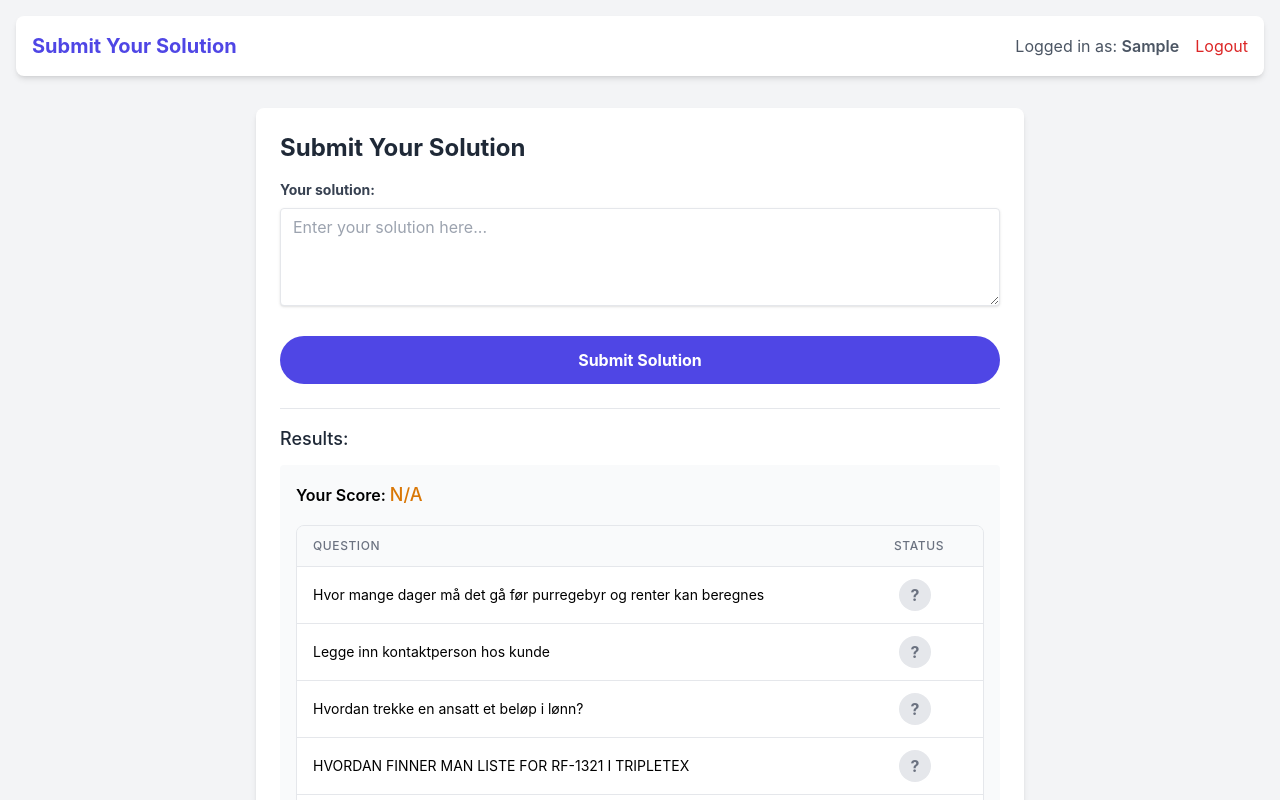
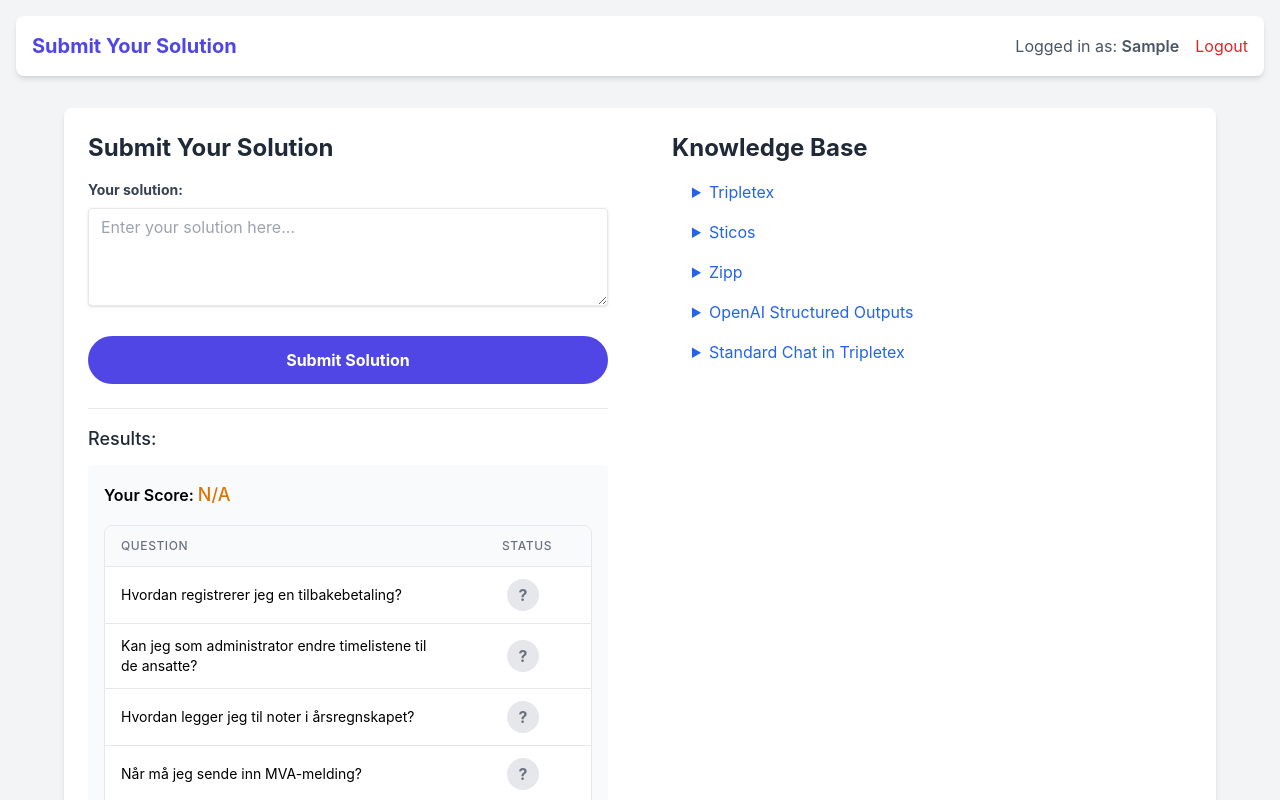
Before and after one commit to mathiaskirkerod/bedpress, a React (Create React App) app in the folder frontend/: page / in a window 1280 px wide. Both pictures are taken after typing "Sample" into the empty fields and a click on the button "Sign In". Shown: the top 800 px of the page. Built offline with nearby package versions, Linux system fonts and the light colour scheme; no server answers.

Commit message:
update frontend to be better

```diff
--- a/frontend/src/pages/SubmitPage.js
+++ b/frontend/src/pages/SubmitPage.js
@@ -5,6 +5,7 @@ import Header from '../components/Header';
 import TestItem from '../components/TestItem';
 import LoadingSpinner from '../components/loadingSpinner';
 import { submitSolution } from '../services/api';
+import chatImage from '../images/chat.png'; // Import the image
 
 const SubmitPage = () => {
   const { auth, logout } = useAuth();
@@ -12,16 +13,52 @@ const SubmitPage = () => {
   const [feedback, setFeedback] = useState(null);
   const [isSubmitting, setIsSubmitting] = useState(false);
   const [error, setError] = useState(null);
-  const [lastSubmitTime, setLastSubmitTime] = useState(null);
-  const [countdown, setCountdown] = useState(0);
   const navigate = useNavigate();
 
   const testQuestions = [
-    "Hvor mange dager må det gå før purregebyr og renter kan beregnes",
-    "Legge inn kontaktperson hos kunde",
-    "Hvordan trekke en ansatt et beløp i lønn?",
-    "HVORDAN FINNER MAN LISTE FOR RF-1321 I TRIPLETEX",
-    "Mva på konto uten avdeling"
+    'Hvordan registrerer jeg en tilbakebetaling?',
+    'Kan jeg som administrator endre timelistene til de ansatte?',
+    'Hvordan legger jeg til noter i årsregnskapet?',
+    'Når må jeg sende inn MVA-melding? ',
+    'Skal en kapitalforhøyelse regnskapsføres før den er registrert?',
+    'Hvilken momskode skal jeg bruke ved salg til utlandet?',
+    'Hvordan skattlegges personalforsikringer?',
+    'Er gaver til samarbeidspartnere regnskapsmessig og skattemessig fradragsberettiget?',
+    'Hvordan opprette MVA-melding? ',
+    'Hvordan endrer jeg e-post på en ansatt?',
+  ];
+
+  const knowledgeBase = [
+    {
+      title: "Tripletex",
+      url: "tripletex.no",
+      description: "Her er link til Tripletex.",
+      image: ""
+    },
+    {
+      title: "Sticos",
+      url: "https://www.sticos.no/",
+      description: "Her finner dere informasjon om Sticos og deres produkter. Zipp er navnet på produktet vi bruker.",
+      image: ""
+    },
+    {
+      title: "Zipp",
+      url: "https://www.sticos.no/produkter/sticos-oppslag/zipp/",
+      description: "Her finner dere informasjon om Zipp.",
+      image: ""
+    },
+    {
+      title: "OpenAI Structured Outputs",
+      url: "https://platform.openai.com/docs/guides/structured-outputs",
+      description: "Vi bruker OpenAI for å evaluere løsningene. Spesifikt structured outputs. output er da tvungen til å være [Sticos/SupportAI/Other].",
+      image: ""
+    },
+    {
+      title: "Standard Chat in Tripletex",
+      url: "",
+      description: "Standard chat in Tripletex",
+      image: chatImage // Use the imported image
+    }
   ];
 
   useEffect(() => {
@@ -40,26 +77,10 @@ const SubmitPage = () => {
     verifyAuth();
   }, [auth, logout, navigate]);
 
-  useEffect(() => {
-    let timer;
-    if (countdown > 0) {
-      timer = setInterval(() => {
-        setCountdown((prevCountdown) => prevCountdown - 1);
-      }, 1000);
-    }
-    return () => clearInterval(timer);
-  }, [countdown]);
-
   const handleSubmit = async (e) => {
     e.preventDefault();
     if (!solution.trim()) {
       setError("Please enter your solution");
-      return;
-    }
-
-    const now = new Date().getTime();
-    if (lastSubmitTime && now - lastSubmitTime < 30000) {
-      setError("Please wait 30 seconds before submitting again");
       return;
     }
 
@@ -78,8 +99,6 @@ const SubmitPage = () => {
       const data = await response.json();
       console.log(data);
       setFeedback(data);
-      setLastSubmitTime(now);
-      setCountdown(30);
     } catch (error) {
       console.error(error);
       setError(error.message || 'Submission failed');
@@ -92,7 +111,7 @@ const SubmitPage = () => {
     <div className="min-h-screen p-4">
       <Header title="Submit Your Solution" />
 
-      <div className="max-w-3xl mx-auto bg-white rounded-lg shadow-md overflow-hidden">
+      <div className="max-w-6xl mx-auto bg-white rounded-lg shadow-md overflow-hidden grid grid-cols-1 md:grid-cols-2 gap-4">
         <div className="p-6">
           <h2 className="text-2xl font-bold text-gray-800 mb-4">Submit Your Solution</h2>
 
@@ -121,14 +140,14 @@ const SubmitPage = () => {
             <button
               type="submit"
               className="w-full bg-indigo-600 hover:bg-indigo-700 text-white font-bold py-3 px-4 rounded-full focus:outline-none focus:shadow-outline flex items-center justify-center"
-              disabled={isSubmitting || countdown > 0}
+              disabled={isSubmitting}
             >
               {isSubmitting ? (
                 <>
                   <LoadingSpinner size="md" color="white" />
                   <span className="ml-2">Processing...</span>
                 </>
-              ) : countdown > 0 ? `Wait ${countdown}s` : 'Submit Solution'}
+              ) : 'Submit Solution'}
             </button>
           </form>
 
@@ -138,7 +157,7 @@ const SubmitPage = () => {
               <div className="mb-4">
                 <span className="font-semibold">Your Score: </span>
                 <span className={`font-medium text-lg ${feedback && feedback.score > 3 ? 'text-green-600' : 'text-amber-600'}`}>
-                  {feedback ? `${feedback.score}/5` : 'N/A'}
+                  {feedback ? `${feedback.score}/10` : 'N/A'}
                 </span>
               </div>
               <div className="mb-6 overflow-hidden rounded-lg border border-gray-200">
@@ -170,6 +189,26 @@ const SubmitPage = () => {
             </div>
           </div>
         </div>
+
+        <div className="p-6">
+          <h2 className="text-2xl font-bold text-gray-800 mb-4">Knowledge Base</h2>
+          <ul className="list-disc pl-5 space-y-4">
+            {knowledgeBase.map((item, index) => (
+              <li key={index} className="flex items-start space-x-4">
+                <div>
+                  <details>
+                    <summary className="text-blue-600 hover:underline cursor-pointer">{item.title}</summary>
+                    {item.image && (
+                      <img src={item.image} alt="Knowledge Base" className="w-full max-w-xs object-cover rounded mt-2" />
+                    )}
+                    <a href={item.url} className="text-blue-600 hover:underline">{item.url}</a>
+                    <p className="text-gray-600">{item.description}</p>
+                  </details>
+                </div>
+              </li>
+            ))}
+          </ul>
+        </div>
       </div>
     </div>
   );
--- a/frontend/src/utils/helpers.js
+++ b/frontend/src/utils/helpers.js
@@ -29,11 +29,11 @@ export const formatDate = (dateString) => {
 export const calculatePodiumHeight = (score, place) => {
   switch(place) {
     case 1:
-      return `${Math.min(220, score * 2.2)}px`;
+      return `${Math.min(220, score * 22)}px`;
     case 2:
-      return `${Math.min(180, score * 2)}px`;
+      return `${Math.min(180, score * 20)}px`;
     case 3:
-      return `${Math.min(150, score * 1.8)}px`;
+      return `${Math.min(150, score * 18)}px`;
     default:
       return '100px';
   }
@@ -42,16 +42,16 @@ export const calculatePodiumHeight = (score, place) => {
 // Mock data for fallback when API fails
 export const getMockLeaderboard = () => {
   return [
-    { name: 'user1', score: 95, timestamp: new Date().toISOString() },
-    { name: 'user2', score: 85, timestamp: new Date().toISOString() },
-    { name: 'user3', score: 75, timestamp: new Date().toISOString() }
+    { name: 'user1', score: 9, timestamp: new Date().toISOString() },
+    { name: 'user2', score: 8, timestamp: new Date().toISOString() },
+    { name: 'user3', score: 5, timestamp: new Date().toISOString() }
   ];
 };
 
 export const getMockTop3 = () => {
   return [
-    { name: 'user1', score: 95, timestamp: new Date().toISOString() },
-    { name: 'user2', score: 85, timestamp: new Date().toISOString() },
-    { name: 'user3', score: 75, timestamp: new Date().toISOString() }
+    { name: 'user1', score: 9, timestamp: new Date().toISOString() },
+    { name: 'user2', score: 8, timestamp: new Date().toISOString() },
+    { name: 'user3', score: 7, timestamp: new Date().toISOString() }
   ];
 };
```
Also changed, not shown: frontend/src/images/chat.png (added).
